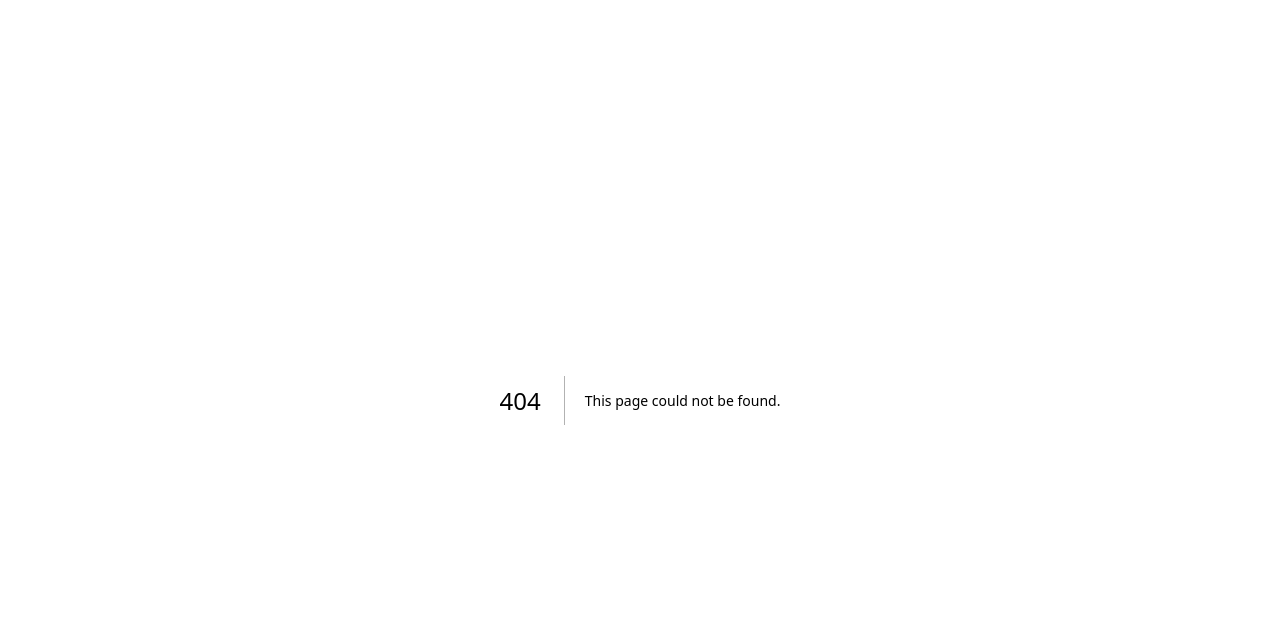
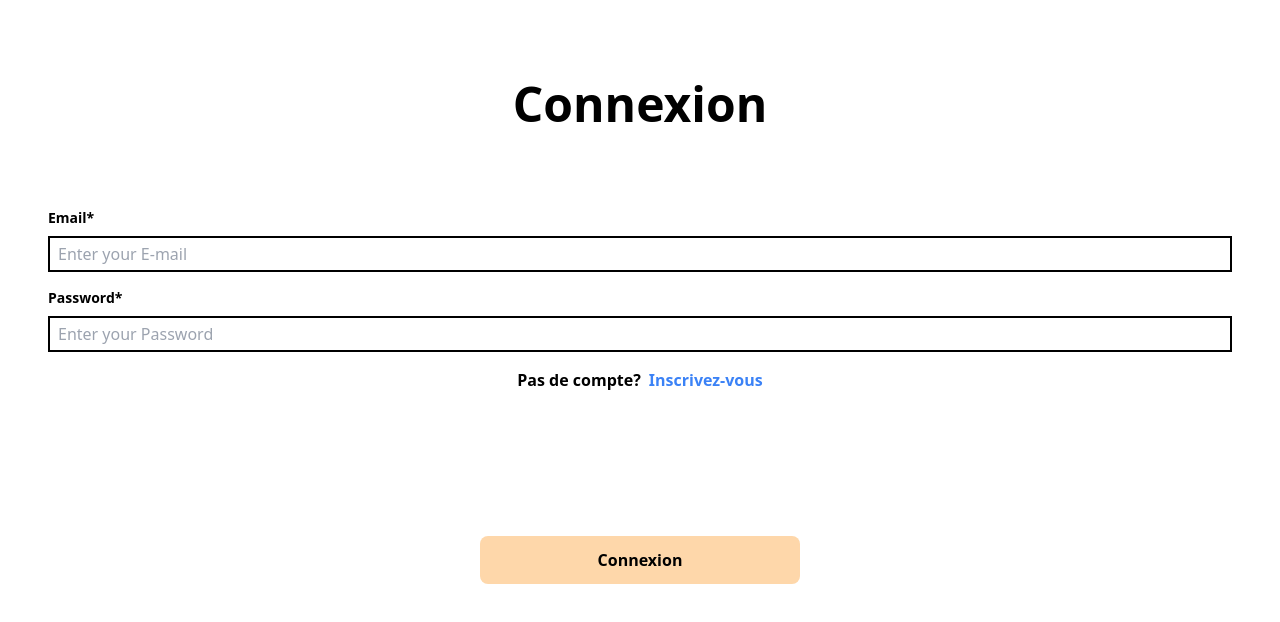
Before and after one commit to B3-Team6/e-commerce-project, a Next.js app: page /connexion in a window 1280 px wide. Before the commit this address had no page. Shown: the top 622 px of the page. Built offline with nearby package versions, Linux system fonts and the light colour scheme.

Commit message:
Page-de-connexion

```diff
--- /dev/null
+++ b/src/components/Connexion.jsx
@@ -0,0 +1,83 @@
+import { Formik, Form } from "formik"
+import * as yup from "yup"
+import FormField from "@/components/Formfield"
+
+const initialValues = {
+
+  email: "",
+
+password: ""
+
+}
+const validationSchema = yup.object().shape({
+
+  email: yup
+    .string()
+    .email("Enter a valid email")
+    .required("Email is required"),
+
+  password: yup
+    .string()
+    .min(8, "Password should be of minimum 8 characters length")
+    .required("Password is required")
+    .matches(/[0-9]/, "Password requires a number")
+    .matches(/[a-z]/, "Password requires a lowercase letter")
+    .matches(/[A-Z]/, "Password requires an uppercase letter")
+    .matches(/[^\w]/, "Password requires a special character"),
+
+})
+
+const App = (props) =>
+{
+ const {onSubmit} = props
+
+  return (
+    <>
+    <div className="flex justify-center text-xl font-bold sm:my-20 lg:text-5xl">Connexion</div>
+      <Formik
+        initialValues={initialValues}
+        onSubmit={onSubmit}
+        validationSchema={validationSchema}
+      >
+        {({ isSubmitting, isValid}) => (
+          <Form className="flex flex-col gap-4 mx-6 lg:mx-12">
+
+            <FormField
+              name="email"
+              type="email"
+              label="Email*"
+              placeholder="Enter your E-mail"
+            />
+
+            <FormField
+              name="password"
+              type="password"
+              label="Password*"
+              placeholder="Enter your Password"
+            />
+
+            <div className="flex items-center justify-center font-bold mb-80 lg:mb-32">
+               <span className="mr-2">Pas de compte?</span>
+               <a href="" className="text-blue-500">Inscrivez-vous</a>
+            </div>
+
+            <div className="flex justify-center">
+             <button
+               disabled={isSubmitting || !isValid}
+               type="submit"
+               className=" font-bold bg-orange-200 disabled:bg-slate-400 text-md flex justify-center items-center  h-12 rounded-lg w-80">
+              Connexion
+             </button>
+            </div>
+
+
+          </Form>
+        )
+        }
+      </Formik>
+
+    </>
+  )
+}
+
+export default App
--- /dev/null
+++ b/src/pages/connexion.jsx
@@ -0,0 +1,9 @@
+import Connexion from "@/components/Connexion"
+
+const Login = () => {
+return(
+   <> <Connexion/></>
+)
+}
+
+export default Login
```
